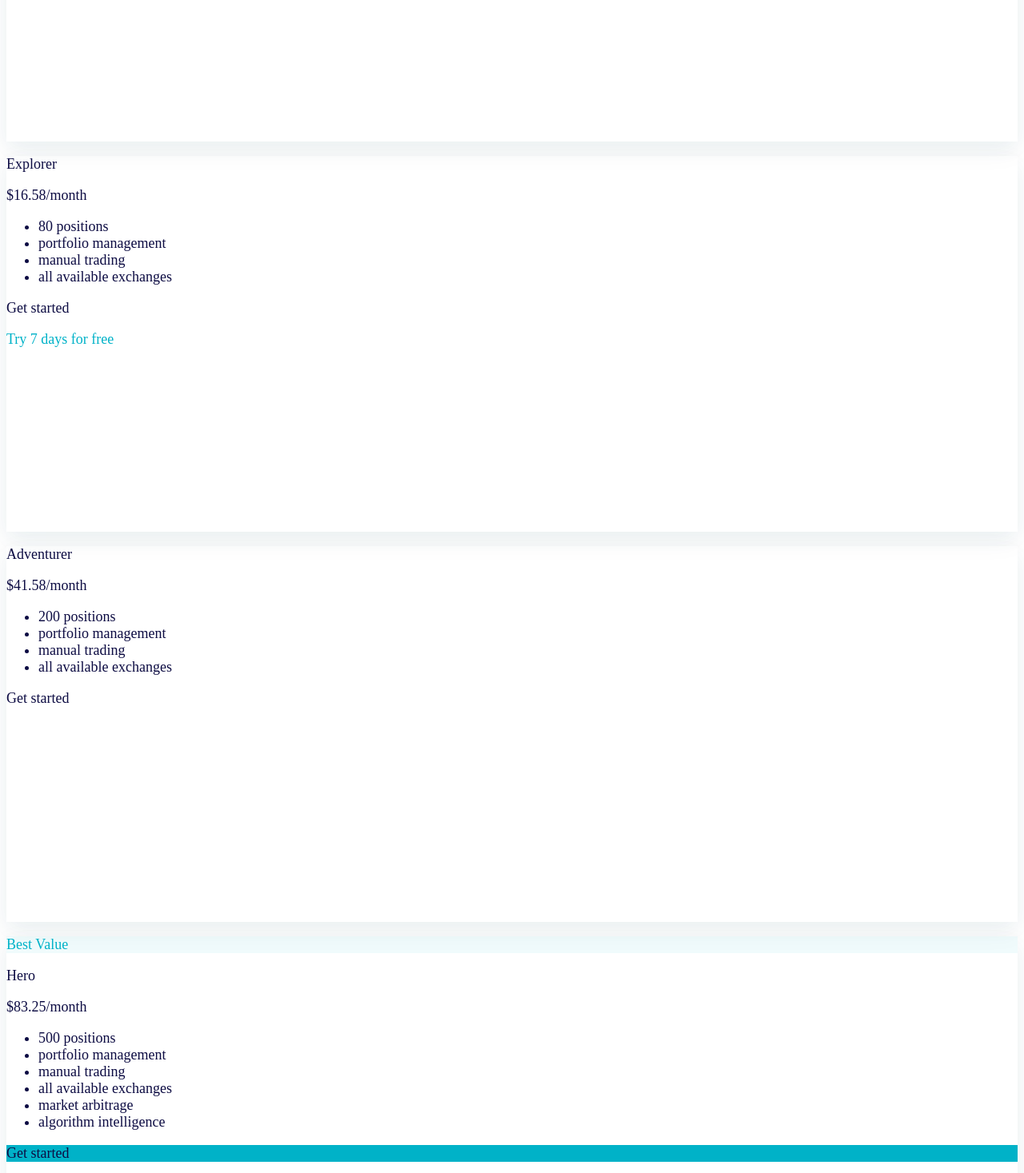
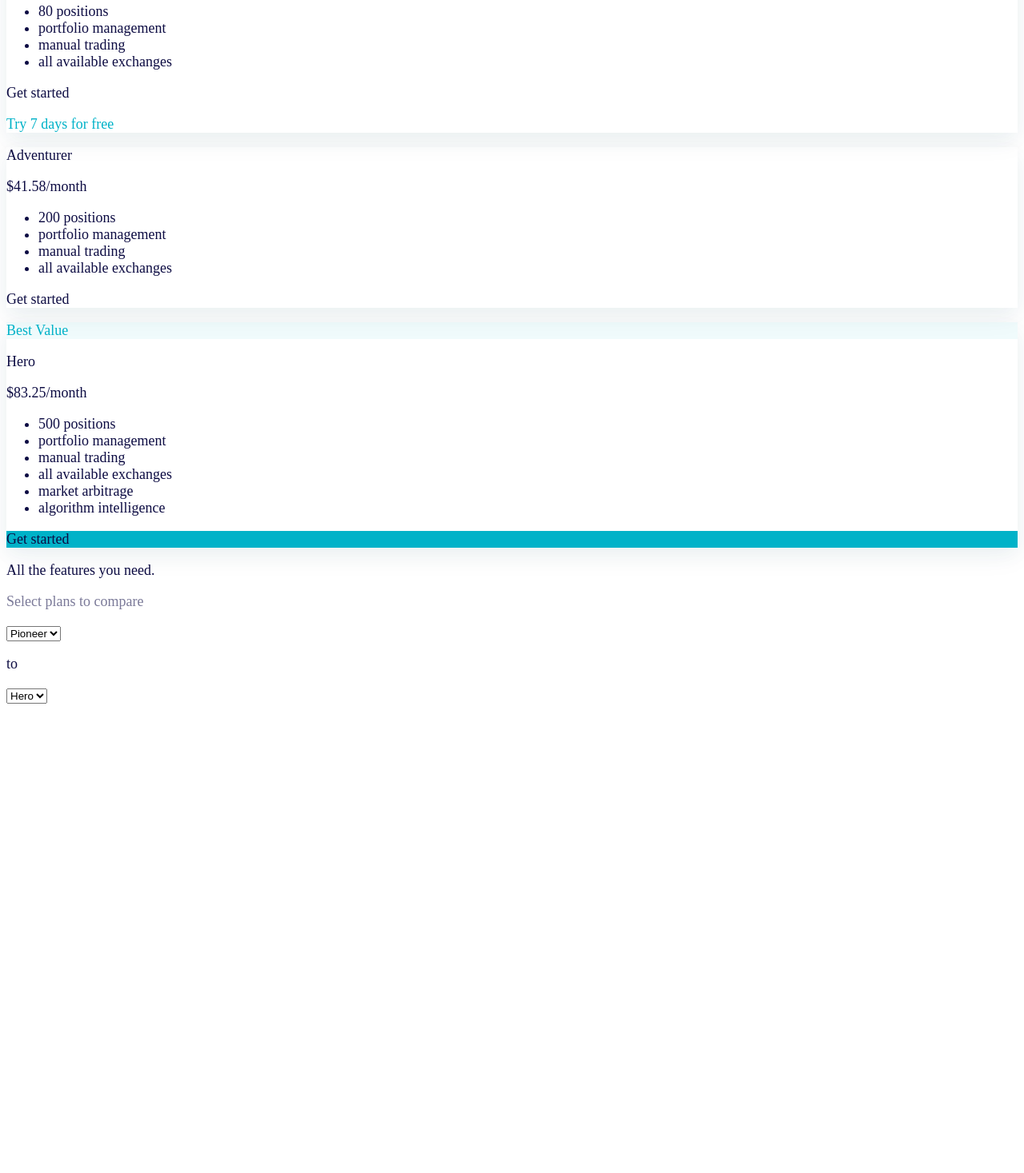
Before and after one commit to veighnsche/cryptohopper-assignment, a Next.js app: page / in a window 1280 px wide. Shown: the part 731-2198 px from the top of the page at 80% size. After the commit the page ends 1619 px from the top, so only its background shows below. Built offline with nearby package versions, Linux system fonts and the light colour scheme; a web font is replaced by a local one.

Commit message:
with pricing from the backend

```diff
--- /dev/null
+++ b/components/landing/sections/pricing/Pricing.tsx
@@ -0,0 +1,24 @@
+import {PricingTitle} from './PricingTitle'
+import {PricingPeriodSwitch} from './PricingPeriodSwitch'
+import {PricingCard} from './PricingCard'
+import {useState} from 'react'
+import {PeriodOptions} from '../../../../enums'
+import {PricingContentRemote} from '../../../../interfaces/pricing'
+
+export interface PricingSectionProps {
+  data: PricingContentRemote[];
+}
+
+export const PricingSection = ({data}: PricingSectionProps) => {
+  const [period, setPeriod] = useState(PeriodOptions.ANNUALLY)
+
+  return <>
+    <PricingTitle/>
+    <div className={'h-[40px]'}/>
+    <PricingPeriodSwitch periodState={[period, setPeriod]}/>
+    <div className={'h-[55px]'}/>
+    <div className={'flex justify-around items-center'}>
+      {data.map(c => <PricingCard key={c.name} content={{...c, costPeriod: c.cost?.[period]}}/>)}
+    </div>
+  </>
+}
--- a/components/landing/sections/pricing/PricingCard.tsx
+++ b/components/landing/sections/pricing/PricingCard.tsx
@@ -1,38 +1,9 @@
 import {Fragment} from 'react'
+import {boxShadow} from '../../../../styles/utils/styles'
+import {PricingContent} from '../../../../interfaces/pricing'
 
-export enum PricingOptions {Pioneer, Explorer, Adventurer, Hero}
-
-interface ThisProps {
-  pricingOption: PricingOptions
-}
-
-interface PricingContent {
-  name: string,
-  cost: string,
-  list: string[],
-}
-
-const content: Record<PricingOptions, PricingContent> = {
-  [PricingOptions.Pioneer]: {
-    name: 'Pioneer',
-    cost: null,
-    list: ['20 positions', 'portfolio management', 'manual trading', 'all available exchanges'],
-  },
-  [PricingOptions.Explorer]: {
-    name: 'Explorer',
-    cost: '16.58',
-    list: ['80 positions', 'portfolio management', 'manual trading', 'all available exchanges'],
-  },
-  [PricingOptions.Adventurer]: {
-    name: 'Adventurer',
-    cost: '41.58',
-    list: ['200 positions', 'portfolio management', 'manual trading', 'all available exchanges'],
-  },
-  [PricingOptions.Hero]: {
-    name: 'Hero',
-    cost: '83.25',
-    list: ['500 positions', 'portfolio management', 'manual trading', 'all available exchanges', 'market arbitrage', 'algorithm intelligence'],
-  },
+interface PricingCardProps {
+  content: PricingContent;
 }
 
 const BestValue = ({disabled}: { disabled: boolean }) => {
@@ -49,32 +20,31 @@ const BestValue = ({disabled}: { disabled: boolean }) => {
   </>
 }
 
-const Name = ({pricingOption}: ThisProps) => {
-  if (pricingOption === PricingOptions.Hero) {
-    return <p className={'font-semibold text-[44px] leading-none'}>{content[pricingOption].name}</p>
+const Name = ({forward, name}: Pick<PricingContent, 'forward' | 'name'>) => {
+  if (forward) {
+    return <p className={'font-semibold text-[44px] leading-none'}>{name}</p>
   }
-  return <p className={'font-semibold text-[32px] leading-none'}>{content[pricingOption].name}</p>
+  return <p className={'font-semibold text-[32px] leading-none'}>{name}</p>
 }
 
-const Price = ({pricingOption}: ThisProps) => {
-  if (content[pricingOption].cost === null) {
+const Price = ({cost, forward, costPeriod}: Pick<PricingContent, 'forward' | 'cost' | 'costPeriod'>) => {
+  if (cost === null) {
     return <p className={'text-[32px] leading-none'}>Free</p>
   }
   return (
-    <p className={'text-[32px] leading-none'}
-       style={{fontWeight: pricingOption === PricingOptions.Hero ? 500 : 400}}>
-      <span>${content[pricingOption].cost}</span>
+    <p className={(forward ? 'font-medium' : 'font-normal') + ' text-[32px] leading-none'}>
+      <span>${costPeriod}</span>
       <span className={'text-[22px]'}>/month</span>
     </p>
   )
 }
 
-const List = ({pricingOption}: ThisProps) => {
+const List = ({list}: Pick<PricingContent, 'list'>) => {
   return (
     <div className={'flex'}>
       <div className={'w-[18px]'}/>
       <ul className={'list-disc'}>
-        {content[pricingOption].list.map(item => (
+        {list.map(item => (
           <Fragment key={item}>
             <div className={'h-[13px]'}/>
             <li className={'leading-[150%]'}>{item}</li>
@@ -85,8 +55,8 @@ const List = ({pricingOption}: ThisProps) => {
   )
 }
 
-const Action = ({pricingOption}: ThisProps) => {
-  if (pricingOption === PricingOptions.Hero) {
+const Action = ({forward}: Pick<PricingContent, 'forward'>) => {
+  if (forward) {
     return (
       <div className={'w-[140px] h-[43px] flex justify-center items-center rounded-[18px] font-semibold text-white'}
            style={{backgroundColor: '#00b2c8'}}>
@@ -101,32 +71,26 @@ const Action = ({pricingOption}: ThisProps) => {
   )
 }
 
-const HelperText = ({pricingOption}: ThisProps) => {
-  if (pricingOption !== PricingOptions.Explorer) {
-    return null
-  }
+const HelperText = ({promo}: Pick<PricingContent, 'promo'>) => {
   return (
-    <p className={'text-[14px] font-medium'} style={{ color: '#00b2c8'}}>
-      Try 7 days for free
+    <p className={'text-[14px] font-medium'} style={{color: '#00b2c8'}}>
+      {promo}
     </p>
   )
 }
 
-export const PricingCard = ({pricingOption}: ThisProps) => (
-  <div className={'w-[357px] rounded-[37px] pl-[45px]'}
-       style={{
-         boxShadow: '0px 10px 32px rgba(5, 85, 95, 0.06), 0px 8px 24px rgba(5, 85, 95, 0.04)',
-         height: pricingOption === PricingOptions.Hero ? '590px' : '470px',
-       }}>
-    <BestValue disabled={pricingOption !== PricingOptions.Hero}/>
-    <Name pricingOption={pricingOption}/>
+export const PricingCard = ({content: {forward, name, cost, costPeriod, list, promo}}: PricingCardProps) => (
+  <div className={(forward ? 'h-[590px]' : 'h-[470px]') + ' w-[357px] rounded-[37px] pl-[45px] mx-[15px]'}
+       style={{boxShadow}}>
+    <BestValue disabled={!forward}/>
+    <Name forward={forward} name={name}/>
     <div className={'h-[15px]'}/>
-    <Price pricingOption={pricingOption}/>
+    <Price forward={forward} cost={cost} costPeriod={costPeriod}/>
     <div className={'h-[16px]'}/>
-    <List pricingOption={pricingOption}/>
+    <List list={list}/>
     <div className={'h-[31px]'}/>
-    <Action pricingOption={pricingOption}/>
+    <Action forward={forward}/>
     <div className={'h-[10px]'}/>
-    <HelperText pricingOption={pricingOption}/>
+    <HelperText promo={promo}/>
   </div>
 )
--- a/components/landing/sections/pricing/PricingPeriodSwitch.tsx
+++ b/components/landing/sections/pricing/PricingPeriodSwitch.tsx
@@ -1,11 +1,34 @@
-export const PricingPeriodSwitch = () => (
-  <div className={'w-[429px] h-[76px] bg-gray-200 rounded-[214.5px] p-[7px] flex'}>
-    <p
-      className={`w-[208px] h-[64px] bg-white rounded-[104px] flex justify-center items-center font-semibold`}
-      style={{
-        color: '#00B2C8',
-        boxShadow: '0px 10px 32px rgba(5, 85, 95, 0.06), 0px 8px 24px rgba(5, 85, 95, 0.04)'
-      }}>Annually</p>
-    <p className={'w-[208px] h-[64px] flex justify-center items-center font-medium'}>Monthly</p>
-  </div>
-)
+import React, {Dispatch, SetStateAction} from 'react'
+import {boxShadow} from '../../../../styles/utils/styles'
+import {PeriodOptions} from '../../../../enums'
+
+interface ThisProps {
+  periodState: [PeriodOptions, Dispatch<SetStateAction<PeriodOptions>>]
+}
+
+const classes = {
+  container: 'w-[429px] h-[76px] bg-gray-200 rounded-[214.5px] p-[7px] flex',
+  selected: `w-[208px] h-[64px] bg-white rounded-[104px] flex justify-center items-center font-semibold`,
+  unselected: 'w-[208px] h-[64px] flex justify-center items-center font-medium',
+}
+
+const styles = {
+  selected: {color: '#00B2C8', boxShadow},
+  unselected: {},
+}
+
+export const PricingPeriodSwitch = ({periodState: [period, setPeriod]}: ThisProps) => {
+  const annually = period === PeriodOptions.ANNUALLY ? 'selected' : 'unselected'
+  const monthly = period === PeriodOptions.MONTHLY ? 'selected' : 'unselected'
+
+  return (
+    <div className={classes.container}>
+      <p className={classes[annually]} style={styles[annually]} onClick={() => setPeriod(PeriodOptions.ANNUALLY)}>
+        Annually
+      </p>
+      <p className={classes[monthly]} style={styles[monthly]} onClick={() => setPeriod(PeriodOptions.MONTHLY)}>
+        Monthly
+      </p>
+    </div>
+  )
+}
--- /dev/null
+++ b/config/index.ts
@@ -0,0 +1,5 @@
+const dev = process.env.NODE_ENV !== 'production';
+
+export const HOST_NAME = dev
+  ? 'http://localhost:3000'
+  : 'https://cryptohopper-assignment.vercel.app';
--- /dev/null
+++ b/enums/index.ts
@@ -0,0 +1,11 @@
+export enum PricingOptions {
+  PIONEER = 'PIONEER',
+  EXPLORER = 'EXPLORER',
+  ADVENTURER = 'ADVENTURER',
+  HERO = 'HERO',
+}
+
+export enum PeriodOptions {
+  ANNUALLY = 'ANNUALLY',
+  MONTHLY = 'MONTHLY',
+}
--- /dev/null
+++ b/interfaces/pricing.ts
@@ -0,0 +1,18 @@
+import {PeriodOptions} from '../enums'
+
+interface PeriodCost {
+  [PeriodOptions.ANNUALLY]: string;
+  [PeriodOptions.MONTHLY]: string;
+}
+
+export interface PricingContentRemote {
+  forward: boolean;
+  name: string;
+  cost: PeriodCost;
+  list: string[];
+  promo: string;
+}
+
+export interface PricingContent extends PricingContentRemote {
+  costPeriod: string;
+}
--- /dev/null
+++ b/pages/api/pricing.ts
@@ -0,0 +1,34 @@
+import {PeriodOptions, PricingOptions} from '../../enums'
+
+export default function handler(req, res) {
+  res.status(200).json({
+    [PricingOptions.PIONEER]: {
+      forward: false,
+      name: 'Pioneer',
+      cost: null,
+      list: ['20 positions', 'portfolio management', 'manual trading', 'all available exchanges'],
+      promo: '',
+    },
+    [PricingOptions.EXPLORER]: {
+      forward: false,
+      name: 'Explorer',
+      cost: {[PeriodOptions.ANNUALLY]: '16.58', [PeriodOptions.MONTHLY]: '19.00'},
+      list: ['80 positions', 'portfolio management', 'manual trading', 'all available exchanges'],
+      promo: 'Try 7 days for free',
+    },
+    [PricingOptions.ADVENTURER]: {
+      forward: false,
+      name: 'Adventurer',
+      cost: {[PeriodOptions.ANNUALLY]: '41.58', [PeriodOptions.MONTHLY]: '49.00'},
+      list: ['200 positions', 'portfolio management', 'manual trading', 'all available exchanges'],
+      promo: '',
+    },
+    [PricingOptions.HERO]: {
+      forward: true,
+      name: 'Hero',
+      cost: {[PeriodOptions.ANNUALLY]: '83.25', [PeriodOptions.MONTHLY]: '99.00'},
+      list: ['500 positions', 'portfolio management', 'manual trading', 'all available exchanges', 'market arbitrage', 'algorithm intelligence'],
+      promo: '',
+    },
+  })
+}
--- a/pages/index.tsx
+++ b/pages/index.tsx
@@ -1,12 +1,25 @@
 import Head from 'next/head'
 import {NavTop} from '../components/landing/NavTop'
-import {PricingCard, PricingOptions} from '../components/landing/sections/pricing/PricingCard'
-import {PricingPeriodSwitch} from '../components/landing/sections/pricing/PricingPeriodSwitch'
-import {PricingTitle} from '../components/landing/sections/pricing/PricingTitle'
 import {FeaturesTitle} from '../components/landing/sections/features/FeaturesTitle'
 import {FeaturesDropdown} from '../components/landing/sections/features/FeaturesDropdown'
+import {PricingSection} from '../components/landing/sections/pricing/Pricing'
+import {PricingOptions} from '../enums'
+import {PricingContentRemote} from '../interfaces/pricing'
+import {HOST_NAME} from '../config'
 
-const Landing = () => (
+interface LandingProps {
+  pricingSectionData: Record<PricingOptions, PricingContentRemote>
+}
+
+export async function getStaticProps() {
+  const pricingSectionData = await fetch(`${HOST_NAME}/api/pricing`).then(snapshot => snapshot.json())
+
+  return {
+    props: {pricingSectionData},
+  }
+}
+
+const Landing = ({pricingSectionData}: LandingProps) => (
   <div className={'flex justify-center'}>
     <div className={'w-[1920px]'}>
       <Head>
@@ -17,21 +30,9 @@ const Landing = () => (
       </Head>
 
       <NavTop/>
-      <div className={'h-[143px]'}/>
       <div className={'flex flex-col items-center'}>
-        <PricingTitle/>
-        <div className={'h-[40px]'}/>
-        <PricingPeriodSwitch/>
-        <div className={'h-[55px]'}/>
-        <div className={'flex justify-around items-center'}>
-          <PricingCard pricingOption={PricingOptions.Pioneer}/>
-          <div className={'w-[30px]'}/>
-          <PricingCard pricingOption={PricingOptions.Explorer}/>
-          <div className={'w-[30px]'}/>
-          <PricingCard pricingOption={PricingOptions.Adventurer}/>
-          <div className={'w-[30px]'}/>
-          <PricingCard pricingOption={PricingOptions.Hero}/>
-        </div>
+        <div className={'h-[143px]'}/>
+        <PricingSection data={Object.values(pricingSectionData)}/>
         <div className={'h-[173px]'}/>
         <FeaturesTitle/>
         <div className={'h-[37px]'}/>
--- /dev/null
+++ b/styles/utils/styles.ts
@@ -0,0 +1 @@
+export const boxShadow = '0px 10px 32px rgba(5, 85, 95, 0.06), 0px 8px 24px rgba(5, 85, 95, 0.04)'
```
